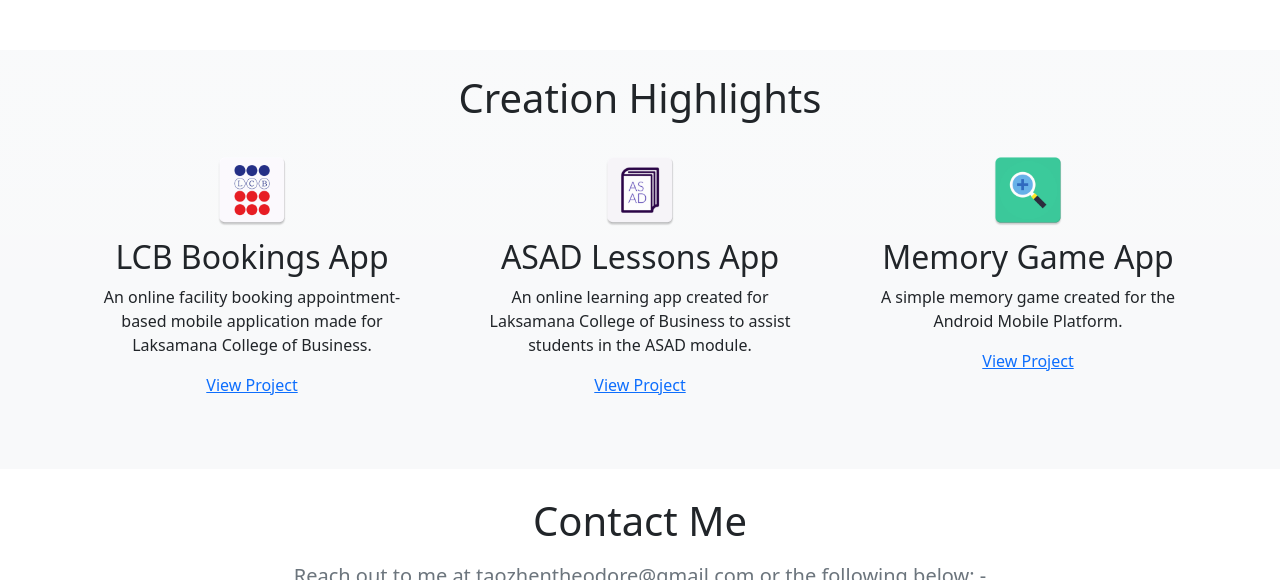
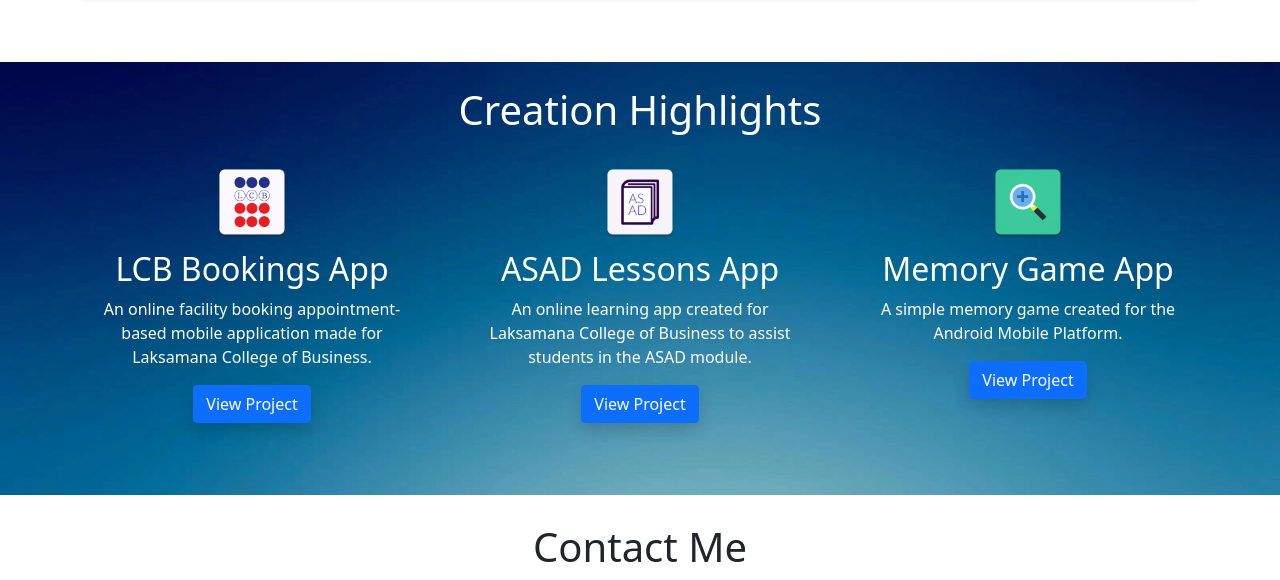
Before and after one commit to soraleous/TTZ_NotionSO_Week1Project, a plain HTML site: page index.html in a window 1280 px wide. Shown: the part 1270-1850 px from the top of the page. Drawn offline with nearby package versions, Linux system fonts and the light colour scheme.

Commit message:
Changed font to be bolder, added image for creation section and changed it's font and font colour, and slight layout changes.

```diff
--- a/CSS/styles.css
+++ b/CSS/styles.css
@@ -18,7 +18,12 @@ body {
 
 }
 
+/* Parallax Image https://www.w3schools.com/howto/howto_css_parallax.asp */
 #creation {
+    background-image: url("../Images/bluegradient.webp");
+    background-repeat: no-repeat;
+    background-size: cover;
+    background-attachment: fixed;
 }
 
 #contact {
--- a/index.html
+++ b/index.html
@@ -22,14 +22,14 @@
         <div id="intro">
             <section class="pt-5 pb-4 text-center container-sm">
                 <img src="Images/TZ_PassportPhoto.jpg" class="img-fluid img-thumbnail shadow" alt="Image of Tao Zhen Thong" width="150" height="150" />
-                <h1 class="display-4 fw-normal text-white pt-3">Hello, I'm Tao Zhen Thong</h1>
+                <h1 class="display-4 fw-normal text-white pt-4 pb-1">Hello, I'm Tao Zhen Thong</h1>
             </section>
         </div>
         <!-- End of Intro Section -->
         <!-- Start of About Me Section -->
         <div id="aboutMe" class="bg-light bg-gradient">
             <section class="pt-4 pb-5 text-center container-sm">
-                <h1 class="fw-light py-1">About Me</h1>
+                <h1 class="fw-normal py-1">About Me</h1>
                 <p class="lead text-muted py-1">
                     Currently participating in Coding.BN Programming Course 2021. I have strong computer
                     knowledge and IT skills with ability to work with minimal supervision. I
@@ -45,7 +45,7 @@
         <!-- Start of Education Section -->
         <div id="education">
             <section class="pt-5 pb-2 container-sm">
-                <h1 class="fw-light text-center pb-2">Past Education</h1>
+                <h1 class="fw-normal text-center pb-2">Past Education</h1>
                 <ul>
                     <li class="py-1">
                         <h5>
@@ -76,7 +76,7 @@
         <!-- Start of Work History Section -->
         <div id="workHistory">
             <section class="pt-3 pb-5 container-sm">
-                <h1 class="fw-light text-center py-1">Work History</h1>
+                <h1 class="fw-normal text-center py-1">Work History</h1>
                 <!-- Accordion Example ontained from Bootstrap CheatSheet Example -->
                 <div>
                     <div class="bd-example py-3">
@@ -145,17 +145,17 @@
         </div>
         <!-- End of Work History Section -->
         <!-- Start of Creations Section -->
-        <div id="creation" class="bg-light bg-gradient">
-            <section class="pt-4 pb-5 text-center container-sm">
-                <h1 class="fw-light pb-1">Creation Highlights</h1>
+        <div id="creation">
+            <section class="pt-4 pb-5 text-center text-white container-sm">
+                <h1 class="fw-normal pb-1">Creation Highlights</h1>
                 <div class="row g-5 py-4">
                     <div class="feature col-md-4">
                         <div class="feature-icon bg-primary bg-gradient">
                             <img src="Images/ttz_lcb_bookings.png" alt="LCB Bookings App Icon" class="bi" width="82" height="82" />
                         </div>
-                        <h2>LCB Bookings App</h2>
-                        <p>An online facility booking appointment-based mobile application made for Laksamana College of Business.</p>
-                        <a href="https://taozhentheodore.visualstudio.com/J39723_CO6009_App" target="_blank" class="icon-link">
+                        <h2 class="fw-normal">LCB Bookings App</h2>
+                        <p class="fw-light">An online facility booking appointment-based mobile application made for Laksamana College of Business.</p>
+                        <a href="https://taozhentheodore.visualstudio.com/J39723_CO6009_App" target="_blank" class="icon-link btn btn-primary shadow" role="button">
                             View Project
                         </a>
                     </div>
@@ -163,9 +163,9 @@
                         <div class="feature-icon bg-primary bg-gradient">
                             <img src="Images/ttz_asad_app.png" class="bi" alt="LCB ASAD App Icon" width="82" height="82" />
                         </div>
-                        <h2>ASAD Lessons App</h2>
-                        <p>An online learning app created for Laksamana College of Business to assist students in the ASAD module.</p>
-                        <a href="https://taozhentheodore.visualstudio.com/Team_Vision_CO5019" target="_blank" class="icon-link">
+                        <h2 class="fw-normal">ASAD Lessons App</h2>
+                        <p class="fw-light">An online learning app created for Laksamana College of Business to assist students in the ASAD module.</p>
+                        <a href="https://taozhentheodore.visualstudio.com/Team_Vision_CO5019" target="_blank" class="icon-link btn btn-primary shadow" role="button">
                             View Project
                         </a>
                     </div>
@@ -173,9 +173,9 @@
                         <div class="feature-icon bg-primary bg-gradient">
                             <img src="Images/ttz_game.png" class="bi" alt="Memory Game Icon" width="82" height="82" />
                         </div>
-                        <h2>Memory Game App</h2>
-                        <p>A simple memory game created for the Android Mobile Platform.</p>
-                        <a href="https://github.com/soraleous/J39723_CO5025_Game" target="_blank" class="icon-link">
+                        <h2 class="fw-normal">Memory Game App</h2>
+                        <p class="fw-light">A simple memory game created for the Android Mobile Platform.</p>
+                        <a href="https://github.com/soraleous/J39723_CO5025_Game" target="_blank" class="icon-link btn btn-primary shadow" role="button">
                             View Project
                         </a>
                     </div>
@@ -187,7 +187,7 @@
         <!-- Start of Contact Section -->
         <div id="contact">
             <section class="pt-4 pb-4 text-center container-sm">
-                <h1 class="fw-light py-1">Contact Me</h1>
+                <h1 class="fw-normal py-1">Contact Me</h1>
                 <p class="lead text-muted py-1">Reach out to me at taozhentheodore@gmail.com or the following below: -</p>
                 <div class="row justify-content-md-center">
                     <div class="col-md-auto">
```
Also changed, not shown: Images/bluegradient.webp (added).
